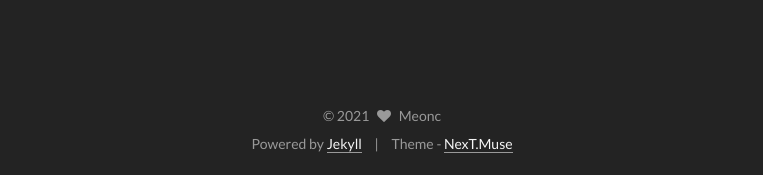
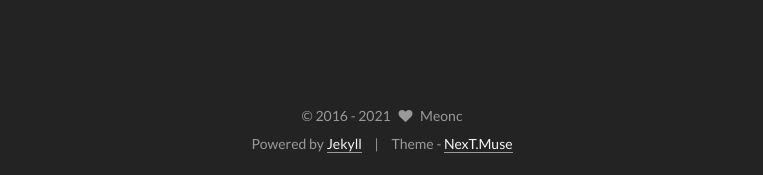
Before and after one commit to meoncstudio/blog.meonc.studio, a Jekyll site: the page built from index.html, in a window 1280 px wide. Shown: the part 5777-5952 px from the top of the page, without its empty margins (258-1021 px from the left). Built offline with Jekyll 4.4.1, drawn with Linux system fonts in a browser that asks for light colours; emoji names are drawn with the system emoji font; the list of posts is cut into pages by our own code.

Commit message:
Update _config.yml

```diff
--- a/_config.yml
+++ b/_config.yml
@@ -88,7 +88,7 @@ keywords: "Jekyll, NexT"
 rss:
 
 # Specify the date when the site was setup
-#since: 2015
+since: 2016
 
 # icon between year and author @Footer
 authoricon: heart
@@ -153,8 +153,8 @@ menu_icons:
 
 # Schemes
 scheme: Muse
-#scheme: Mist
-#scheme: Pisces
+# scheme: Mist
+# scheme: Pisces
 
 
 # ---------------------------------------------------------------
```
